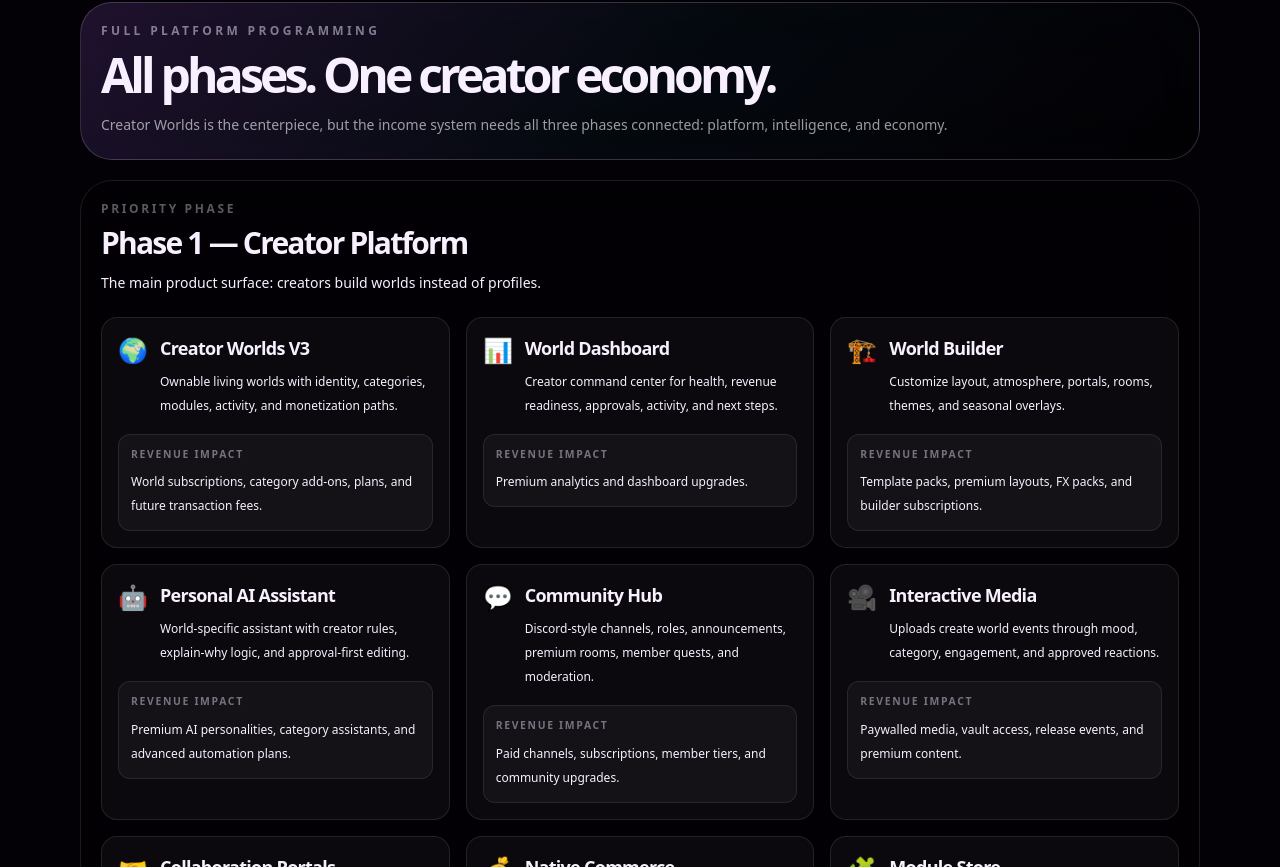
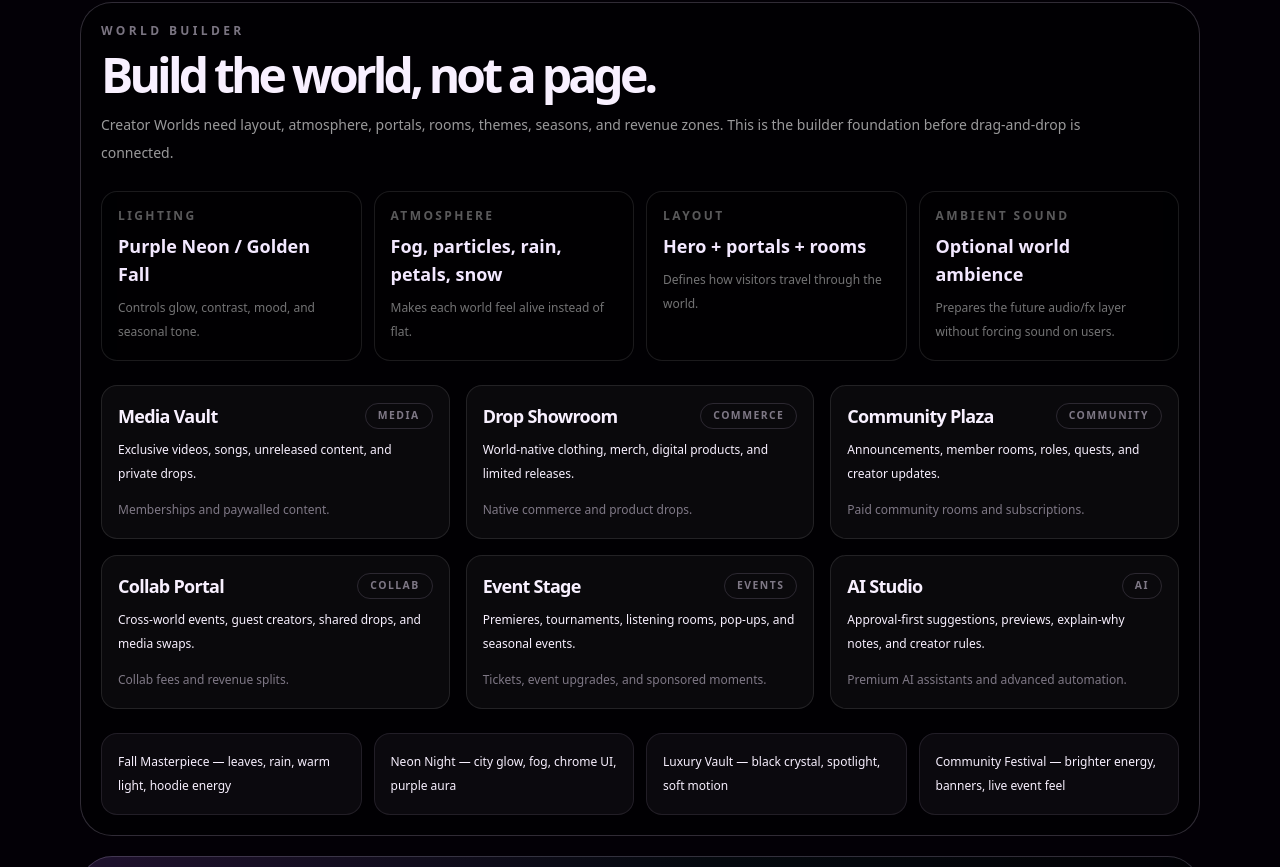
Before and after one commit to thatsmelodic/harmonic-os, a Next.js app: page /creator-worlds in a window 1280 px wide. Shown: the part 1613-2480 px from the top of the page. Built offline with nearby package versions, Linux system fonts and the light colour scheme.

Commit message:
Add Creator Worlds world builder surface

```diff
--- a/app/creator-worlds/page.tsx
+++ b/app/creator-worlds/page.tsx
@@ -29,11 +29,29 @@ const dashboard = {
     { id: 'commerce', title: 'Native Commerce', status: 'draft', description: 'Drop rooms, memberships, tickets, digital products, and licensing hooks.' },
     { id: 'marketplace', title: 'Module Store', status: 'locked', description: 'Marketplace for themes, FX, AI personalities, and world modules.' },
   ],
-  nextActions: [
-    'Connect World Builder controls to real creator settings.',
-    'Create approval queue for AI, events, commerce, and builder changes.',
-    'Wire community rooms and premium access logic.',
-    'Prepare native commerce engine with memberships, drops, tickets, and licensing.',
+  nextActions: ['Connect World Builder controls to real creator settings.', 'Create approval queue for AI, events, commerce, and builder changes.', 'Wire community rooms and premium access logic.', 'Prepare native commerce engine with memberships, drops, tickets, and licensing.'],
+};
+
+const builder = {
+  controls: [
+    { id: 'lighting', label: 'Lighting', value: 'Purple Neon / Golden Fall', impact: 'Controls glow, contrast, mood, and seasonal tone.' },
+    { id: 'atmosphere', label: 'Atmosphere', value: 'Fog, particles, rain, petals, snow', impact: 'Makes each world feel alive instead of flat.' },
+    { id: 'layout', label: 'Layout', value: 'Hero + portals + rooms', impact: 'Defines how visitors travel through the world.' },
+    { id: 'sound', label: 'Ambient Sound', value: 'Optional world ambience', impact: 'Prepares the future audio/fx layer without forcing sound on users.' },
+  ],
+  rooms: [
+    { id: 'vault', title: 'Media Vault', zone: 'media', purpose: 'Exclusive videos, songs, unreleased content, and private drops.', revenue: 'Memberships and paywalled content.' },
+    { id: 'showroom', title: 'Drop Showroom', zone: 'commerce', purpose: 'World-native clothing, merch, digital products, and limited releases.', revenue: 'Native commerce and product drops.' },
+    { id: 'plaza', title: 'Community Plaza', zone: 'community', purpose: 'Announcements, member rooms, roles, quests, and creator updates.', revenue: 'Paid community rooms and subscriptions.' },
+    { id: 'portal', title: 'Collab Portal', zone: 'collab', purpose: 'Cross-world events, guest creators, shared drops, and media swaps.', revenue: 'Collab fees and revenue splits.' },
+    { id: 'stage', title: 'Event Stage', zone: 'events', purpose: 'Premieres, tournaments, listening rooms, pop-ups, and seasonal events.', revenue: 'Tickets, event upgrades, and sponsored moments.' },
+    { id: 'studio', title: 'AI Studio', zone: 'ai', purpose: 'Approval-first suggestions, previews, explain-why notes, and creator rules.', revenue: 'Premium AI assistants and advanced automation.' },
+  ],
+  presets: [
+    'Fall Masterpiece — leaves, rain, warm light, hoodie energy',
+    'Neon Night — city glow, fog, chrome UI, purple aura',
+    'Luxury Vault — black crystal, spotlight, soft motion',
+    'Community Festival — brighter energy, banners, live event feel',
   ],
 };
 
@@ -56,14 +74,7 @@ export default function CreatorWorldsPage() {
       <FrequencyDock />
       <section className="harmonic-container py-8">
         <div className="rounded-[2.8rem] border border-purple-200/15 bg-[linear-gradient(135deg,rgba(183,108,255,.18),rgba(54,178,203,.07),rgba(0,0,0,.42))] p-5 shadow-purple-glow backdrop-blur-2xl sm:p-7">
-          <div className="flex flex-wrap items-start justify-between gap-5">
-            <div>
-              <p className="text-xs font-black uppercase tracking-[.38em] text-purple-100/45">Platform Layer</p>
-              <h1 className="mt-3 text-5xl font-black tracking-[-.09em] sm:text-7xl">Creator Worlds</h1>
-              <p className="mt-4 max-w-5xl text-sm leading-7 text-purple-100/62 sm:text-base">The monetizable creator universe system for Harmonic OS. Creators do not just get pages; they get living worlds powered by platform tools, intelligence, and creator economy systems.</p>
-            </div>
-            <div className="flex flex-wrap gap-3"><Link href="/studio" className="rounded-full bg-purple-300 px-5 py-3 text-sm font-black text-black shadow-purple-glow">Open Studio</Link><Link href="/worlds" className="rounded-full border border-white/10 px-5 py-3 text-sm font-black text-purple-100/75 hover:bg-white/[.06]">Explore Worlds</Link></div>
-          </div>
+          <div className="flex flex-wrap items-start justify-between gap-5"><div><p className="text-xs font-black uppercase tracking-[.38em] text-purple-100/45">Platform Layer</p><h1 className="mt-3 text-5xl font-black tracking-[-.09em] sm:text-7xl">Creator Worlds</h1><p className="mt-4 max-w-5xl text-sm leading-7 text-purple-100/62 sm:text-base">The monetizable creator universe system for Harmonic OS. Creators do not just get pages; they get living worlds powered by platform tools, intelligence, and creator economy systems.</p></div><div className="flex flex-wrap gap-3"><Link href="/studio" className="rounded-full bg-purple-300 px-5 py-3 text-sm font-black text-black shadow-purple-glow">Open Studio</Link><Link href="/worlds" className="rounded-full border border-white/10 px-5 py-3 text-sm font-black text-purple-100/75 hover:bg-white/[.06]">Explore Worlds</Link></div></div>
           <div className="mt-6 grid gap-3 md:grid-cols-4">{metrics.map((metric) => <HeroStat key={metric.label} label={metric.label} value={metric.value} />)}</div>
         </div>
       </section>
@@ -76,6 +87,13 @@ export default function CreatorWorldsPage() {
           <div className="mt-6 grid gap-3 md:grid-cols-3">{dashboard.modules.map((module) => <div key={module.id} className="rounded-2xl border border-white/10 bg-black/25 p-4"><div className="flex items-center justify-between gap-3"><strong className="text-sm text-white/80">{module.title}</strong><span className="text-xs uppercase tracking-[.14em] text-purple-100/45">{module.status}</span></div><p className="mt-2 text-xs leading-6 text-white/45">{module.description}</p></div>)}</div>
         </article>
 
+        <article className="rounded-[2rem] border border-purple-200/20 bg-black/35 p-5 backdrop-blur-2xl">
+          <p className="text-xs font-black uppercase tracking-[.28em] text-purple-100/50">World Builder</p><h2 className="mt-3 text-4xl font-black tracking-[-.08em] sm:text-5xl">Build the world, not a page.</h2><p className="mt-3 max-w-5xl text-sm leading-7 text-white/60">Creator Worlds need layout, atmosphere, portals, rooms, themes, seasons, and revenue zones. This is the builder foundation before drag-and-drop is connected.</p>
+          <div className="mt-6 grid gap-3 md:grid-cols-4">{builder.controls.map((control) => <div key={control.id} className="rounded-2xl border border-white/10 bg-black/30 p-4"><p className="text-xs font-black uppercase tracking-[.2em] text-white/35">{control.label}</p><p className="mt-2 text-lg font-black text-purple-100">{control.value}</p><p className="mt-2 text-xs leading-6 text-white/45">{control.impact}</p></div>)}</div>
+          <div className="mt-6 grid gap-4 xl:grid-cols-3">{builder.rooms.map((room) => <section key={room.id} className="rounded-2xl border border-white/10 bg-white/[.035] p-4"><div className="flex items-center justify-between gap-3"><h3 className="text-lg font-black tracking-[-.04em] text-white/82">{room.title}</h3><span className="rounded-full border border-purple-200/15 px-3 py-1 text-[.65rem] font-black uppercase tracking-[.14em] text-purple-100/50">{room.zone}</span></div><p className="mt-2 text-xs leading-6 text-white/48">{room.purpose}</p><p className="mt-3 text-xs leading-6 text-purple-100/50">{room.revenue}</p></section>)}</div>
+          <div className="mt-6 grid gap-3 md:grid-cols-4">{builder.presets.map((preset) => <p key={preset} className="rounded-2xl border border-purple-200/10 bg-purple-200/[.045] p-4 text-xs leading-6 text-white/52">{preset}</p>)}</div>
+        </article>
+
         <article className="rounded-[2rem] border border-purple-200/20 bg-[linear-gradient(135deg,rgba(183,108,255,.16),rgba(54,178,203,.05),rgba(0,0,0,.38))] p-5 backdrop-blur-2xl"><p className="text-xs font-black uppercase tracking-[.28em] text-purple-100/50">Full Platform Programming</p><h2 className="mt-3 text-4xl font-black tracking-[-.08em] sm:text-5xl">All phases. One creator economy.</h2><p className="mt-3 max-w-5xl text-sm leading-7 text-white/60">Creator Worlds is the centerpiece, but the income system needs all three phases connected: platform, intelligence, and economy.</p></article>
         {phases.map((phase) => (<article key={phase.title} className="rounded-[2rem] border border-white/10 bg-black/25 p-5 backdrop-blur-xl"><p className="text-xs font-black uppercase tracking-[.22em] text-white/35">Priority Phase</p><h2 className="mt-2 text-3xl font-black tracking-[-.06em] text-white/86">{phase.title}</h2><p className="mt-2 text-sm leading-7 text-white/52">{phase.subtitle}</p><div className="mt-5 grid gap-4 xl:grid-cols-3">{phase.features.map(([emoji, title, purpose, revenue]) => (<section key={title} className="rounded-2xl border border-white/10 bg-white/[.035] p-4"><div className="flex items-start gap-3"><span className="text-2xl">{emoji}</span><div><h3 className="text-lg font-black tracking-[-.04em] text-white/82">{title}</h3><p className="mt-2 text-xs leading-6 text-white/48">{purpose}</p></div></div><div className="mt-4 rounded-xl border border-purple-200/10 bg-purple-200/[.045] p-3"><p className="text-[.65rem] font-black uppercase tracking-[.16em] text-purple-100/45">Revenue Impact</p><p className="mt-2 text-xs leading-6 text-white/52">{revenue}</p></div></section>))}</div></article>))}
       </section>
```
